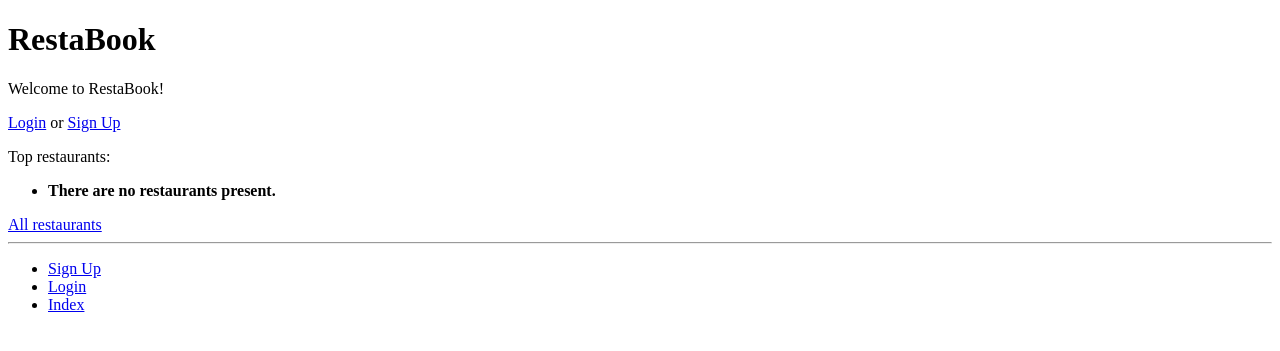
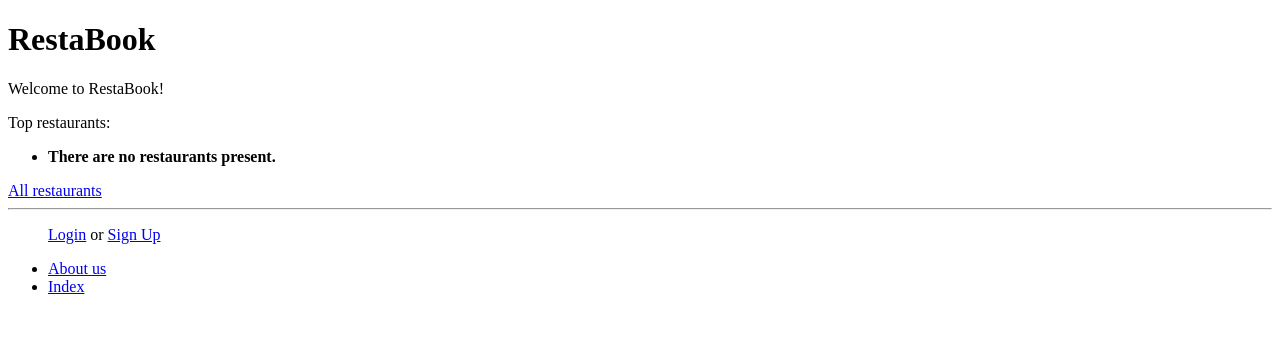
Before and after one commit to PeterDaGrape/RestaBook, a Django app: page / in a window 1280 px wide. Shown: the top 351 px of the page. Run offline with Django 3.2, Linux system fonts and the light colour scheme; data that the repository does not hold is empty.

Commit message:
Moved profile, login/register, and logout to base.html

```diff
--- a/templates/app/base.html
+++ b/templates/app/base.html
@@ -29,14 +29,11 @@
         <div>
             <ul>
                 {% if user.is_authenticated %}
-                <!-- Show these links when the user is logged in -->
-                <li><a href="{% url 'app:logout' %}">Logout</a></li>
+                    <p>Hello, {{ user.username }}! <a href="{% url 'app:profile' %}">View Profile</a> | <a href="{% url 'app:logout' %}">Logout</a></p>
                 {% else %}
-                <!-- Show these links when the user is NOT logged in -->
-                <li><a href="{% url 'app:register' %}">Sign Up</a></li>
-                <li><a href="{% url 'app:login' %}">Login</a></li>
+                    <p><a href="{% url 'app:login' %}">Login</a> or <a href="{% url 'app:register' %}">Sign Up</a></p>
                 {% endif %}
-                <!-- Outside the conditional statements, ALWAYS show -->
+                <li><a href="{% url 'app:about' %}">About us</a></li>
                 <li><a href="{% url 'app:index' %}">Index</a></li>
             </ul>
         </div>
--- a/templates/app/index.html
+++ b/templates/app/index.html
@@ -9,13 +9,6 @@
     <h1>RestaBook</h1>
 
     <p>Welcome to RestaBook!</p>
-
-    {% if user.is_authenticated %}
-        <p>Hello, {{ user.username }}! <a href="{% url 'app:profile' %}">View Profile</a> | <a href="{% url 'app:logout' %}">Logout</a></p>
-    {% else %}
-        <p><a href="{% url 'app:login' %}">Login</a> or <a href="{% url 'app:register' %}">Sign Up</a></p>
-    {% endif %}
-
     Top restaurants:
     <ul>
         {% if restaurants %}
```
